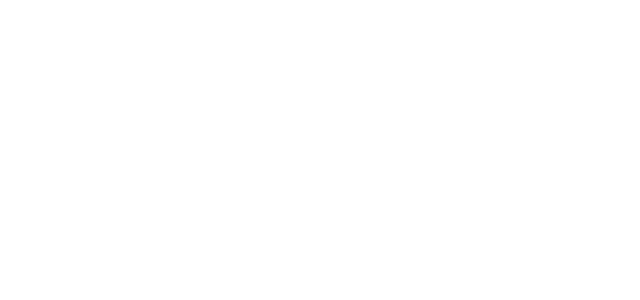
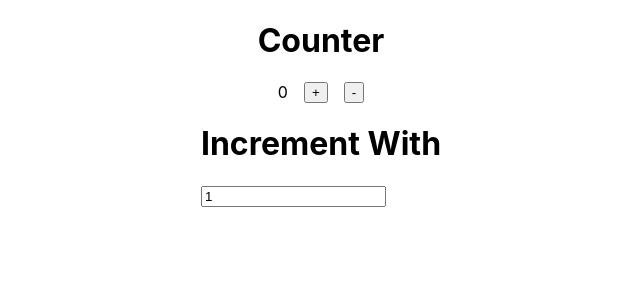
Before and after one commit to Hombre2014/react-challenges, a React (Create React App) app: page / in a window 1280 px wide. Shown: the top 300 px of the page, without its empty margins (319-959 px from the left). Built offline with nearby package versions, Linux system fonts and the light colour scheme; the HTML template or start-up script is replaced by a standard one.

Commit message:
Implement counter

```diff
--- a/src/App.css
+++ b/src/App.css
@@ -1,3 +1,11 @@
+.container {
+  display: flex;
+  flex-direction: column;
+  align-items: center; }
 
+.counter {
+  display: flex;
+  column-gap: 1rem;
+  align-items: center; }
 
 /*# sourceMappingURL=App.css.map */
--- a/src/App.js
+++ b/src/App.js
@@ -1,9 +1,12 @@
 import './App.css';
+// import Counter from './Counter';
+import IncrementWith from './IncrementWith';
 
 const App = () => {
   return (
     <div className="App">
-
+      {/* <Counter /> */}
+      <IncrementWith />
     </div>
   );
 }
--- a/src/App.scss
+++ b/src/App.scss
@@ -0,0 +1,11 @@
+.container {
+  display: flex;
+  flex-direction: column;
+  align-items: center;
+}
+
+.counter {
+  display: flex;
+  column-gap: 1rem;
+  align-items: center;
+}
--- a/src/Counter.js
+++ b/src/Counter.js
@@ -1,8 +1,34 @@
-import React from 'react';
+import React, { useState } from 'react';
 
-const Counter = () => {
+const Counter = (number) => {
+  const [count, setCount] = useState(0);
+
+  // useEffect(() => {
+  //   setCount(JSON.parse(window.localStorage.getItem('counter_value')));
+  // }, []);
+
+  // useEffect(() => {
+  //   window.localStorage.setItem('counter_value', count);
+  // }, [count]);
+
+  const handleChange = (e) => {
+    console.log('Value: ', e.target.value)
+    if(e.target.value === '+') {
+      setCount(count + number);
+    } else if(e.target.value === '-') {
+      setCount(count - number);
+    }
+  }
+
   return (
-    <div>Counter</div>
+    <div className='container'>
+      <h1>Counter</h1>
+      <div className='counter'>
+        <span>{count}</span>
+        <button type='submit' onClick={(e) => handleChange(e)} value={'+'}>+</button>
+        <button type='submit' onClick={(e) => handleChange(e)} value={'-'}>-</button>
+      </div>
+    </div>
   )
 }
 
--- /dev/null
+++ b/src/IncrementWith.js
@@ -0,0 +1,32 @@
+import React, { useState, useEffect } from 'react';
+import Counter from './Counter';
+
+const IncrementWith = () => {
+  const [number, setNumber] = useState(1);
+
+  useEffect(() => {
+    setNumber(JSON.parse(window.localStorage.getItem('increment_with_value')));
+  }, []);
+
+  useEffect(() => {
+    window.localStorage.setItem('increment_with_value', number);
+  }, [number]);
+
+  // const handleIncrement = (e) => {
+  //   setNumber(parseInt(e.target.value));
+  //   console.log('Number: ', number);
+  // }
+
+  return (
+    <div className='container'>
+      <Counter number={number} />
+      <div>
+        <h1 id='title'>Increment With</h1>
+        <input type='number' id='increment' value={number} onChange={(e) => setNumber(e.target.value)} />
+        {/* <button type='submit' onClick={(e) => handleIncrement(e)}>Add increment With</button> */}
+      </div>
+    </div>
+  )
+}
+
+export default IncrementWith;
```
Also changed, not shown: 2 other files (tests, documents, lock files or other folders).
